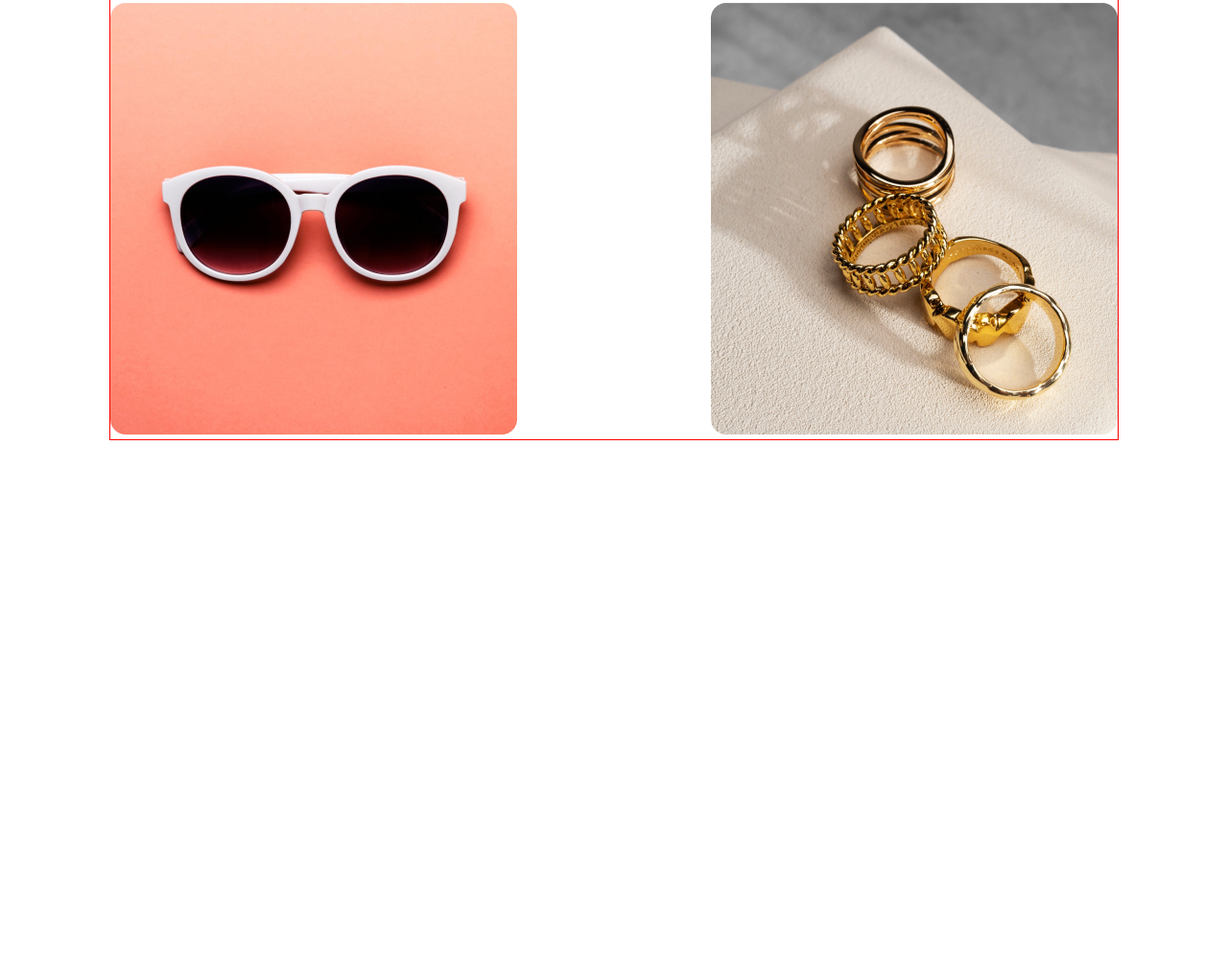
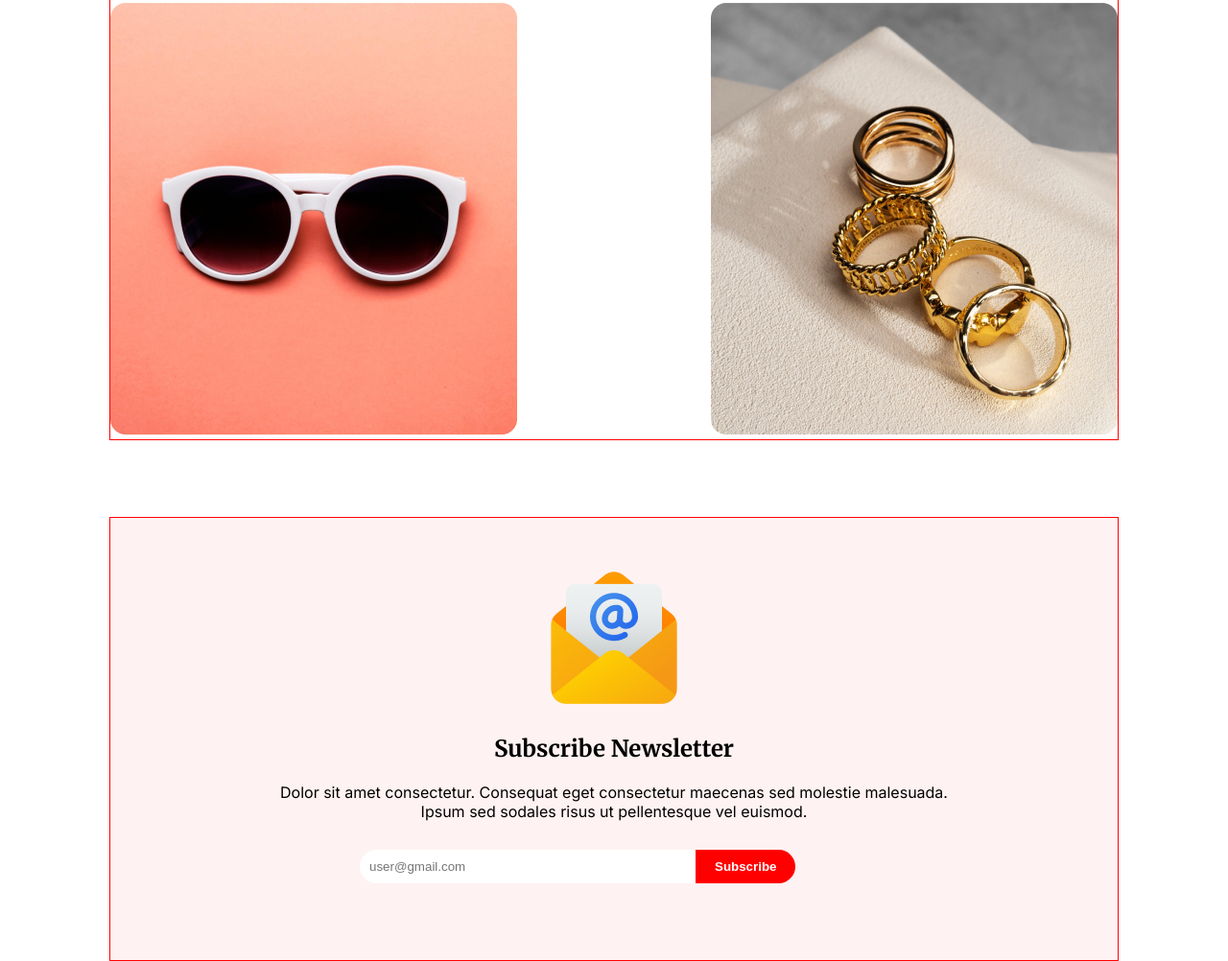
Before and after one commit to Al-Amin018555/new-year-new-mission, a plain HTML site: page index.html in a window 1280 px wide. Shown: the part 3837-4839 px from the top of the page at 96% size. Before the commit the page ends 4296 px from the top, so only its background shows below. Drawn offline with Linux system fonts and the light colour scheme.

Commit message:
added newsletter section

```diff
--- a/index.html
+++ b/index.html
@@ -111,6 +111,22 @@
             </div>
         </section>
         <!-- best gift section ends here -->
+        <!-- newsletter section starts here -->
+        <section id="newsletter">
+            <div class="container newsletter-main">
+                <div class="newsletter-heading">
+                    <img src="resources/Group 61.png" alt="">
+                    <h2 class="font-merriweather">Subscribe Newsletter</h2>
+                    <p class="font-inter">Dolor sit amet consectetur. Consequat eget consectetur maecenas sed molestie malesuada. Ipsum sed sodales risus ut pellentesque vel euismod. </p>
+                </div>
+                <form action="">
+                    <input type="email" placeholder="user@gmail.com" name="" id="">
+                    <button class="btn-primary">Subscribe</button>
+                </form>
+            </div>
+        </section>
+        <!-- newsletter section ends here -->
+
 
     </main>
     <footer></footer>
--- a/styles/style.css
+++ b/styles/style.css
@@ -198,3 +198,36 @@ button {
     justify-content: space-between;
     flex-wrap: wrap;
 }
+
+/* newsletter related styles */
+#newsletter{
+    margin-top: 80px;
+}
+.newsletter-main{
+    padding: 50px 0;
+    background: rgba(255, 0, 0, 0.05);
+}
+.newsletter-heading *{
+    margin-bottom: 20px;
+}
+.newsletter-heading{
+    max-width: 738px;
+    text-align: center;
+    margin: 0 auto;
+}
+.newsletter-main form{
+    max-width: 530px;
+    margin: 30px auto;
+    display: flex;
+}
+.newsletter-main form input{
+    max-width: 330px;
+    flex-grow: 1;
+    padding: 10px;
+    border: none;
+    outline: none;
+    border-radius: 50px 0px 0px 50px;
+}
+.newsletter-main form button{
+    border-radius: 0px 50px 50px 0px;
+}
```
